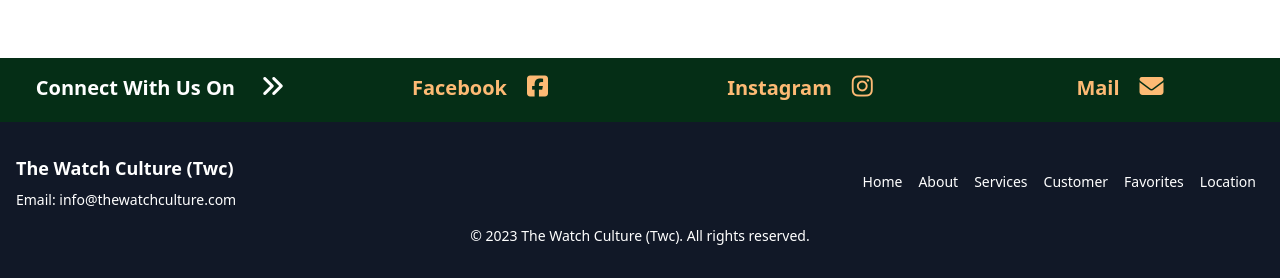
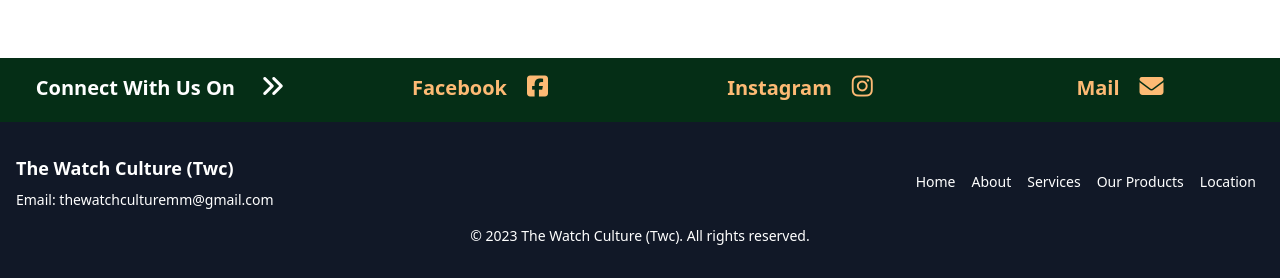
Before and after one commit to Htetaunglin2004/thewatchculture, a plain HTML site: page index.html in a window 1280 px wide. Shown: the part 4677-4955 px from the top of the page. Drawn offline with nearby package versions, Linux system fonts and the light colour scheme.

Commit message:
Update index.html
final

```diff
--- a/index.html
+++ b/index.html
@@ -472,15 +472,14 @@
     <div class="container mx-auto flex flex-col md:flex-row justify-between items-center px-4">
       <div class="mb-4 md:mb-0 text-center md:text-left md:w-1/2">
         <p class="text-lg font-bold">The Watch Culture (Twc)</p>
-        <p class="text-sm mt-2">Email: info@thewatchculture.com</p>
+        <p class="text-sm mt-2">Email: thewatchculturemm@gmail.com</p>
       </div>
       <div class="flex  justify-center md:justify-end md:w-1/2">
-        <a href="#" class="mx-2 text-sm">Home</a>
-        <a href="#" class="mx-2 text-sm">About</a>
-        <a href="#" class="mx-2 text-sm">Services</a>
-        <a href="#" class="mx-2 text-sm">Customer</a>
-        <a href="#" class="mx-2 text-sm">Favorites</a>
-        <a href="#" class="mx-2 text-sm">Location</a>
+        <a href="#home" class="mx-2 text-sm">Home</a>
+        <a href="#about" class="mx-2 text-sm">About</a>
+        <a href="#service" class="mx-2 text-sm">Services</a>
+        <a href="#fav" class="mx-2 text-sm">Our Products</a>
+        <a href="#contact" class="mx-2 text-sm">Location</a>
       </div>
     </div>
     <div class="text-center mt-4">
```
